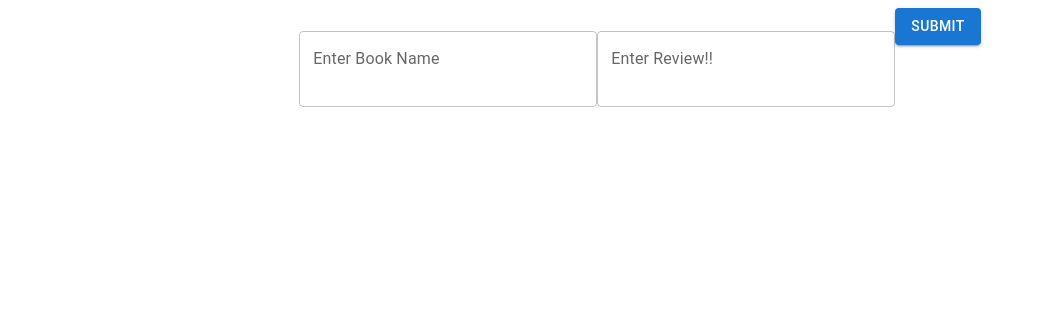
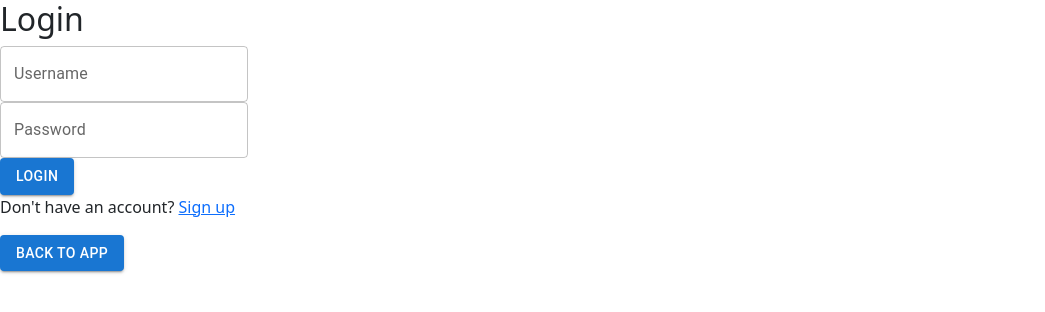
Before and after one commit to Valementajat/Eshop, a React (Create React App) app in the folder src/client/: page /login in a window 1280 px wide. Shown: the top 312 px of the page, without its empty margins (0-1045 px from the left). Built offline with nearby package versions, Linux system fonts and the light colour scheme; no server answers.

Commit message:
example of page switching

```diff
--- a/src/client/package.json
+++ b/src/client/package.json
@@ -14,6 +14,7 @@
     "react": "^18.2.0",
     "react-bootstrap": "^2.9.0",
     "react-dom": "^18.2.0",
+    "react-router-dom": "^6.17.0",
     "react-scripts": "^5.0.1",
     "web-vitals": "^2.1.4"
   },
--- a/src/client/src/index.js
+++ b/src/client/src/index.js
@@ -1,10 +1,17 @@
 import React from 'react';
-import { createRoot } from 'react-dom/client';
+import { BrowserRouter as Router, Route, Routes } from 'react-router-dom';
+import { createRoot } from 'react-dom';
+import 'bootstrap/dist/css/bootstrap.min.css';
 import App from './pages/App';
-import 'bootstrap/dist/css/bootstrap.min.css';
+import Login from './pages/Login';
 
+const root = createRoot(document.getElementById('root'));
 
-const domNode = document.getElementById('root');
-const root = createRoot(domNode);
-
-root.render(<App />);
+root.render(
+  <Router>
+    <Routes>
+      <Route exact path="/" element={<App />} />
+      <Route exact path="/login" element={<Login />} />
+    </Routes>
+  </Router>
+);
--- a/src/client/src/pages/App.js
+++ b/src/client/src/pages/App.js
@@ -3,6 +3,7 @@ import '../css/App.css';
 import { Button, Container, TextField, Grid } from '@mui/material';
 import { fetchData, insertData, deleteData, updateData } from '../api/Api';
 import CardComponent from '../components/CardComponent';
+import { Link } from 'react-router-dom';
 
 class App extends Component {
   constructor(props) {
@@ -62,6 +63,8 @@ class App extends Component {
       return <div>Loading...</div>;
     }
 
+
+
     return (
       <div className='App'>
         <div className='form'>
@@ -78,7 +81,14 @@ class App extends Component {
               remove={this.remove}
             />
           </Grid>
+
         </Container>
+        <Link to="/login">
+          <Button className='my-2' variant="contained">
+            Go to Login
+          </Button>
+        </Link>
+
       </div>
     );
   }
--- /dev/null
+++ b/src/client/src/pages/Login.js
@@ -0,0 +1,59 @@
+import React, { Component } from 'react';
+import { Button, TextField } from '@mui/material';
+import { Link } from 'react-router-dom';
+
+class Login extends Component {
+  constructor(props) {
+    super(props);
+    this.state = {
+      username: '',
+      password: '',
+    };
+  }
+
+  handleInputChange = (event) => {
+    this.setState({
+      [event.target.name]: event.target.value,
+    });
+  };
+
+  handleLogin = () => {
+    // Perform login logic here
+  };
+
+  render() {
+    return (
+      <div className="login-container">
+        <h2>Login</h2>
+        <div>
+          <TextField
+            name="username"
+            label="Username"
+            value={this.state.username}
+            onChange={this.handleInputChange}
+          />
+        </div>
+        <div>
+          <TextField
+            type="password"
+            name="password"
+            label="Password"
+            value={this.state.password}
+            onChange={this.handleInputChange}
+          />
+        </div>
+        <Button variant="contained" onClick={this.handleLogin}>
+          Login
+        </Button>
+        <p>
+          Don't have an account? <Link to="/signup">Sign up</Link>
+        </p>
+        <Button variant="contained" component={Link} to="/">
+          Back to App
+        </Button>
+      </div>
+    );
+  }
+}
+
+export default Login;
```
Also changed, not shown: 1 other file (tests, documents, lock files or other folders).
